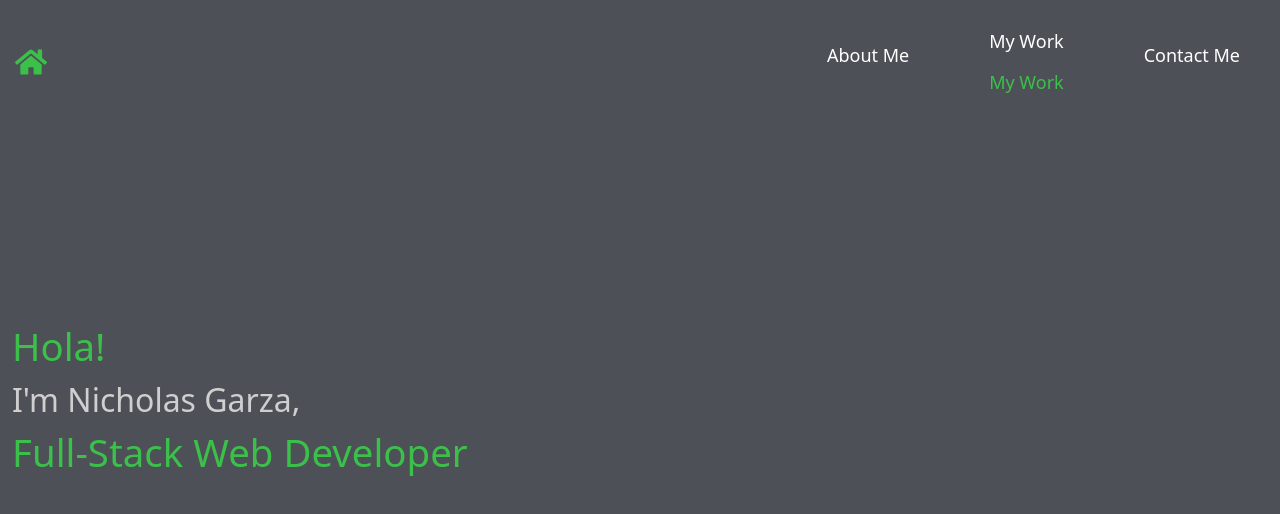
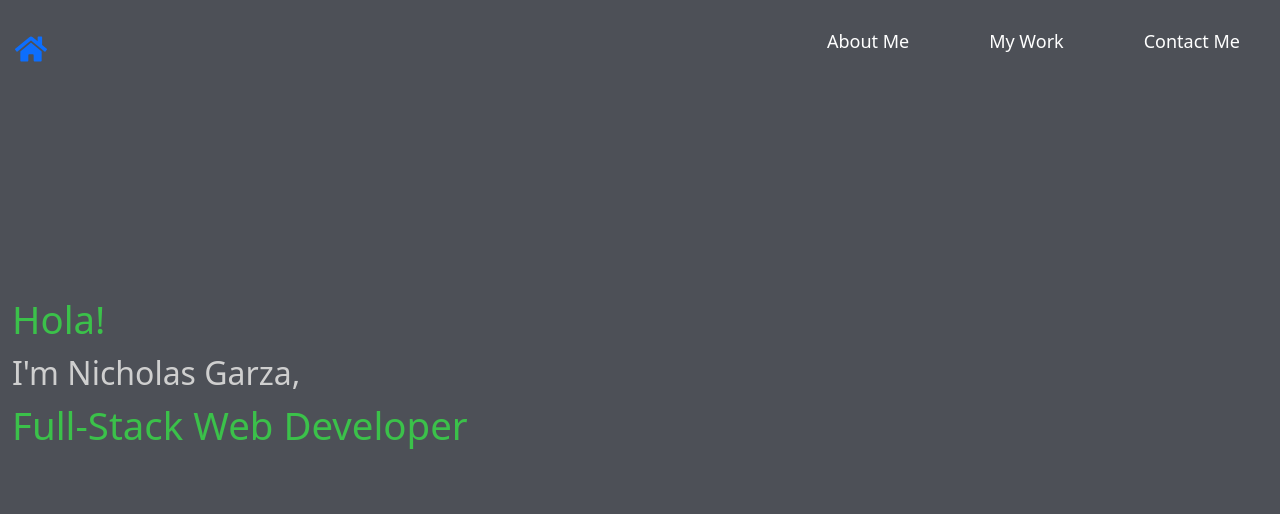
Before and after one commit to thenickgarza/react-portfolio, a React (Create React App) app: page /#/contactme in a window 1280 px wide. Before the commit this address led to /#/. Shown: the top 514 px of the page. Built offline with nearby package versions, Linux system fonts and the light colour scheme.

Commit message:
FINAllY WORKINGgit add -A Problem was the text to link (about, my work, contact me) etc was not within the link method I imported. In this fix I switched the double my work to only have 1 my work... should be go time nowgit add -Agit add -A! WE READYgit add -A

```diff
--- a/src/App.js
+++ b/src/App.js
@@ -12,6 +12,7 @@ function App() {
   return (
     <>
     <Nav />
+
     <Routes>
         <Route path="/" element={<Home />} />
         <Route path="about" element={<About />} />
--- a/src/components/Nav/index.js
+++ b/src/components/Nav/index.js
@@ -10,8 +10,7 @@ const Nav = () => {
           className="home-name"
           href="/"
           style={{ color: "#3bc14a", marginLeft: "15px" }}
-        ><Link to="/"></Link>
-          <FaHome />
+        ><Link to="/"><FaHome /></Link>
         </a>
       </h2>
       <nav>
@@ -23,7 +22,6 @@ const Nav = () => {
           </li>
           <li className="mx-2">
             <a className="nav-text" href="/mywork" style={{ color: "#3bc14a" }}><Link to="/mywork">My Work</Link>
-              My Work
             </a>
           </li>
           <li className="mx-2">
```
